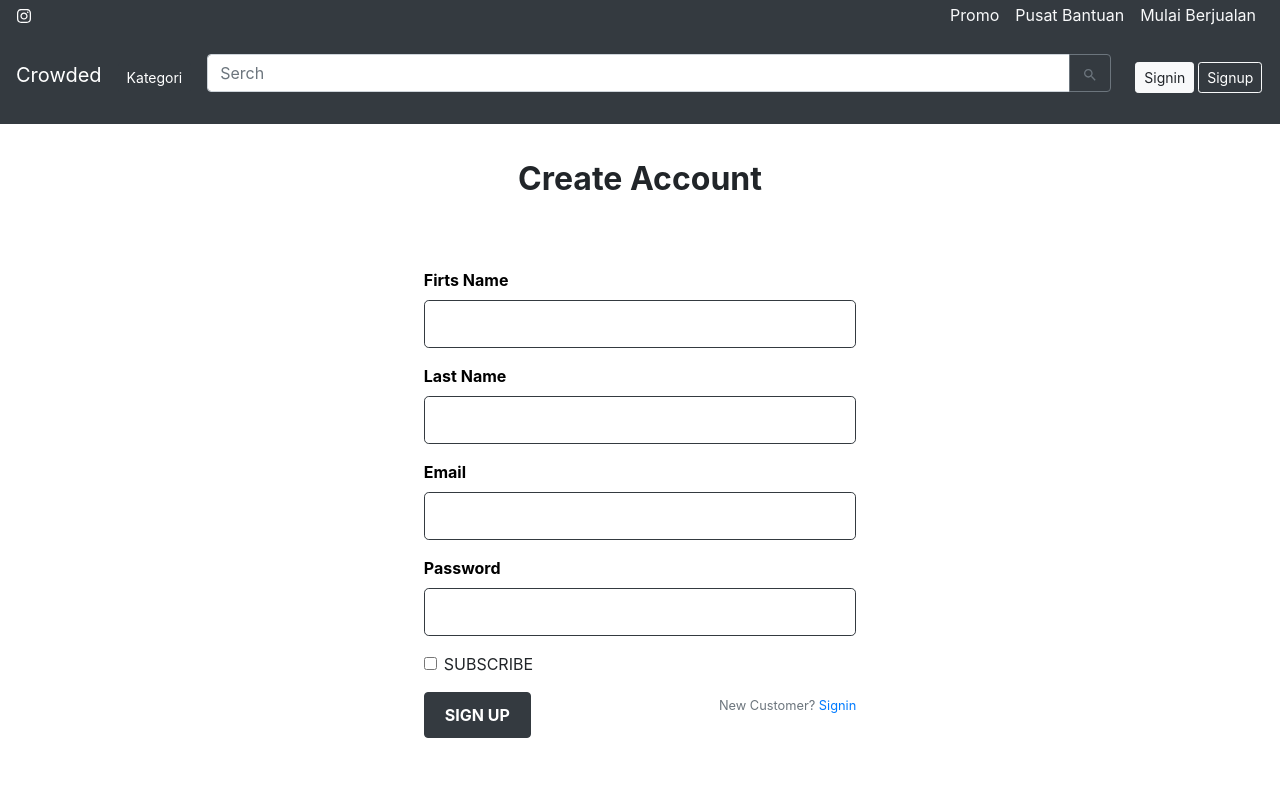
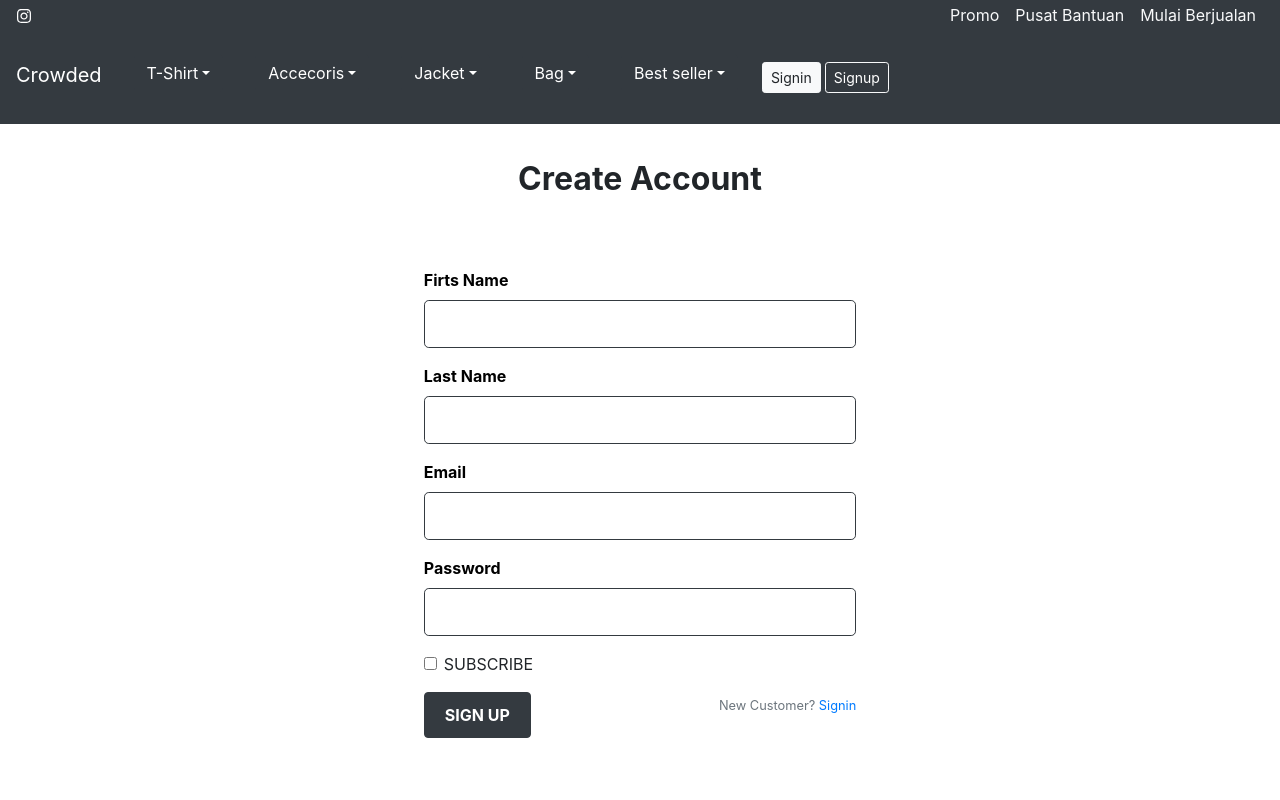
Before and after one commit to rifkyhilman/TokoTasOnline, a React (Create React App) app: page /signup in a window 1280 px wide. Shown: the top 800 px of the page. Built offline with nearby package versions, Linux system fonts and the light colour scheme.

Commit message:
edit navbar menjadi dropdown

```diff
--- a/src/Components/Header.js
+++ b/src/Components/Header.js
@@ -1,9 +1,7 @@
 import React from 'react'
 import {
-  Navbar, FormControl, Button,
-  OverlayTrigger, Nav, InputGroup,
-  Popover, ButtonToolbar, Tab,
-  Row, Col
+  Navbar, Button,
+  OverlayTrigger, Nav, DropdownButton, Dropdown
 } from 'react-bootstrap'
 import { MdSearch } from 'react-icons/md'
 import { FaInstagram } from 'react-icons/fa'
@@ -45,96 +43,33 @@ class Header extends React.Component {
         <Navbar bg="dark" variant="dark">
           <Link className="navbar-brand mb-1" to="/" >Crowded</Link>
           <Navbar.Toggle aria-controls="responsive-navbar-nav" />
-          <ButtonToolbar>
-            {['bottom'].map(placement => (
-              <OverlayTrigger
-                trigger="click"
-                key={placement}
-                placement={placement}
-                overlay={
-                  <Popover id={`popover-positioned-${placement}`}>
-                    <Popover.Content>
-                      <Tab.Container id="left-tabs-example" defaultActiveKey="first">
-                        <Row>
-                          <Col class="overflow-auto text-white bg-dark">
-                            <Nav bg="dark" variant="pills" className="flex-column">
-                              <Nav.Item>
-                                <Nav.Link eventKey="Satu">Tas</Nav.Link>
-                              </Nav.Item>
-                              <Nav.Item>
-                                <Nav.Link eventKey="Dua">Hooddie</Nav.Link>
-                              </Nav.Item>
-                              <Nav.Item>
-                                <Nav.Link eventKey="Tiga">Baju</Nav.Link>
-                              </Nav.Item>
-                              <Nav.Item>
-                                <Nav.Link eventKey="Empat">Topi</Nav.Link>
-                              </Nav.Item>
-                              <Nav.Item>
-                                <Nav.Link eventKey="Lima">Jaket</Nav.Link>
-                              </Nav.Item>
-                              <Nav.Item>
-                                <Nav.Link eventKey="Enam">Celana</Nav.Link>
-                              </Nav.Item>
-                              <Nav.Item>
-                                <Nav.Link eventKey="Tujuh">Gelang</Nav.Link>
-                              </Nav.Item>
-                              <Nav.Item>
-                                <Nav.Link eventKey="Delapan">Jam Tangan</Nav.Link>
-                              </Nav.Item>
-                            </Nav>
-                          </Col>
-                          <Col>
-                            <Tab.Content>
-                              <Tab.Pane eventKey="Satu">
-                                <p>Hello world</p>
-                              </Tab.Pane>
-                              <Tab.Pane eventKey="Dua">
-                                <p>Welcome back to loby gaming</p>
-                              </Tab.Pane>
-                              <Tab.Pane eventKey="Tiga">
-                                <p>Welcome back to loby gaming</p>
-                              </Tab.Pane>
-                              <Tab.Pane eventKey="Empat">
-                                <p>Welcome back to loby gaming</p>
-                              </Tab.Pane>
-                              <Tab.Pane eventKey="Lima">
-                                <p>Welcome back to loby gaming</p>
-                              </Tab.Pane>
-                              <Tab.Pane eventKey="Enam">
-                                <p>Welcome back to loby gaming</p>
-                              </Tab.Pane>
-                              <Tab.Pane eventKey="Tujuh">
-                                <p>Welcome back to loby gaming</p>
-                              </Tab.Pane>
-                              <Tab.Pane eventKey="Delapan">
-                                <p>Welcome back to loby gaming</p>
-                              </Tab.Pane>
-                            </Tab.Content>
-                          </Col>
-                        </Row>
-                      </Tab.Container>
-                    </Popover.Content>
-                  </Popover>
-                }
-              >
-                <Button size="sm" variant="dark" className="h-25 d-inline-block">Kategori</Button>
-              </OverlayTrigger>
-            ))}
-          </ButtonToolbar>
-          <InputGroup className="mb-2 w-75 p-3">
-            <FormControl
-              placeholder="Serch"
-              aria-label="Recipient's username"
-              aria-describedby="basic-addon2"
-            />
-            <InputGroup.Append>
-              <Button variant="outline-secondary"><MdSearch /></Button>
-            </InputGroup.Append>
-          </InputGroup>
-          {/* <div className="ml-2">
-            <Example/>
-          </div> */}
+          <div className="d-flex justify-content-center">
+            <DropdownButton title="T-Shirt" className="p-3 mb-2 bg-transparent text-dark" variant="dark">
+              <Dropdown.Item as="button">Action</Dropdown.Item>
+              <Dropdown.Item as="button">Another action</Dropdown.Item>
+              <Dropdown.Item as="button">Something else</Dropdown.Item>
+            </DropdownButton>
+            <DropdownButton title="Accecoris" className="p-3 mb-2 bg-transparent text-dark" variant="dark">
+              <Dropdown.Item as="button">Action</Dropdown.Item>
+              <Dropdown.Item as="button">Another action</Dropdown.Item>
+              <Dropdown.Item as="button">Something else</Dropdown.Item>
+            </DropdownButton>
+            <DropdownButton title="Jacket" className="p-3 mb-2 bg-transparent text-dark" variant="dark">
+              <Dropdown.Item as="button">Action</Dropdown.Item>
+              <Dropdown.Item as="button">Another action</Dropdown.Item>
+              <Dropdown.Item as="button">Something else</Dropdown.Item>
+            </DropdownButton>
+            <DropdownButton title="Bag" className="p-3 mb-2 bg-transparent text-dark" variant="dark">
+              <Dropdown.Item as="button">Action</Dropdown.Item>
+              <Dropdown.Item as="button">Another action</Dropdown.Item>
+              <Dropdown.Item as="button">Something else</Dropdown.Item>
+            </DropdownButton>
+            <DropdownButton title="Best seller" className="p-3 mb-2 bg-transparent text-dark" variant="dark">
+              <Dropdown.Item as="button">Action</Dropdown.Item>
+              <Dropdown.Item as="button">Another action</Dropdown.Item>
+              <Dropdown.Item as="button">Something else</Dropdown.Item>
+            </DropdownButton>
+          </div>
           <div className="ml-2">
             <Link to="/Signin"><Button className="h-25 d-inline-block" size="sm" variant="light">Signin</Button></Link>
             <Link to="/Signup"><Button className="h-25 d-inline-block border border-light ml-1" size="sm" variant="dark">Signup</Button></Link>
```
